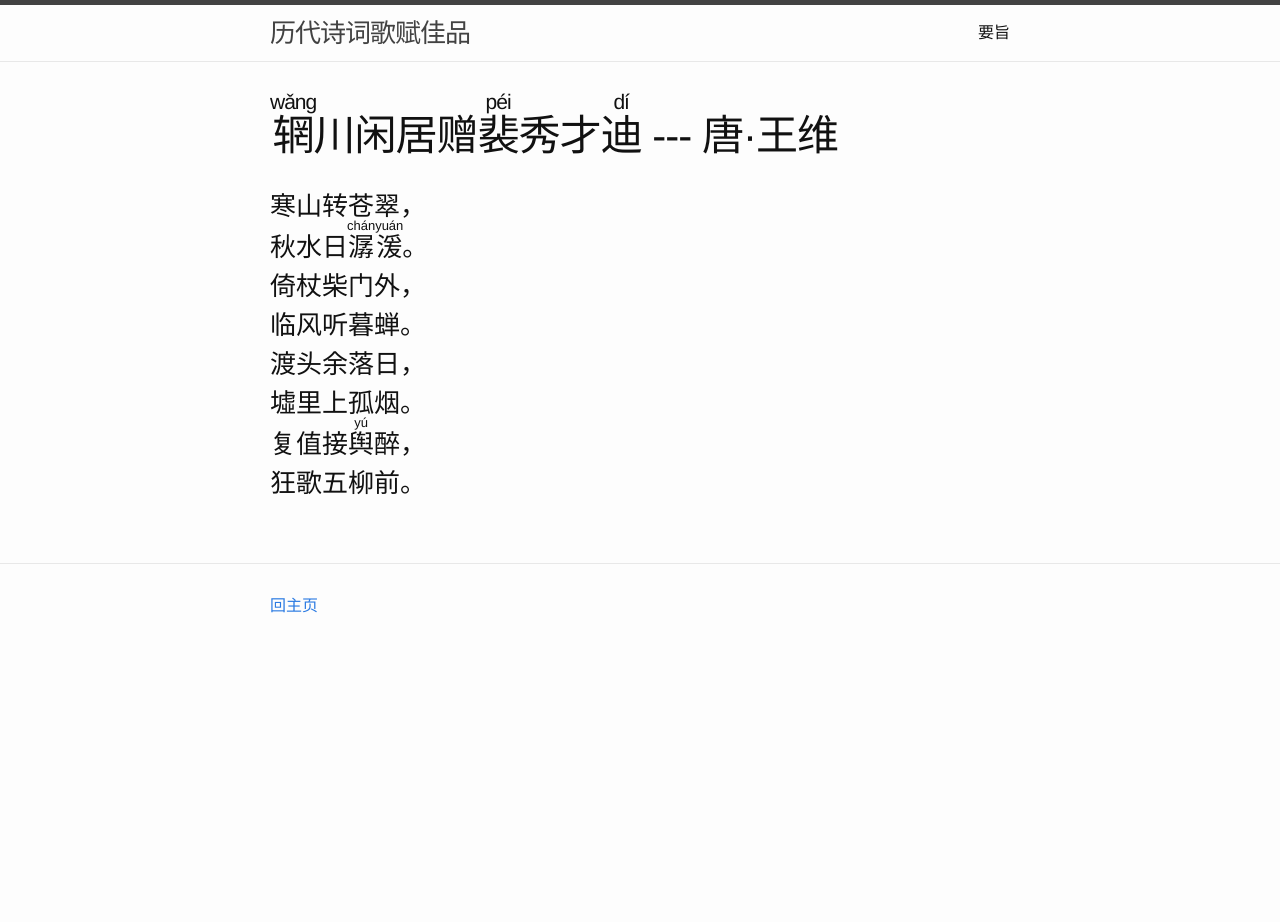
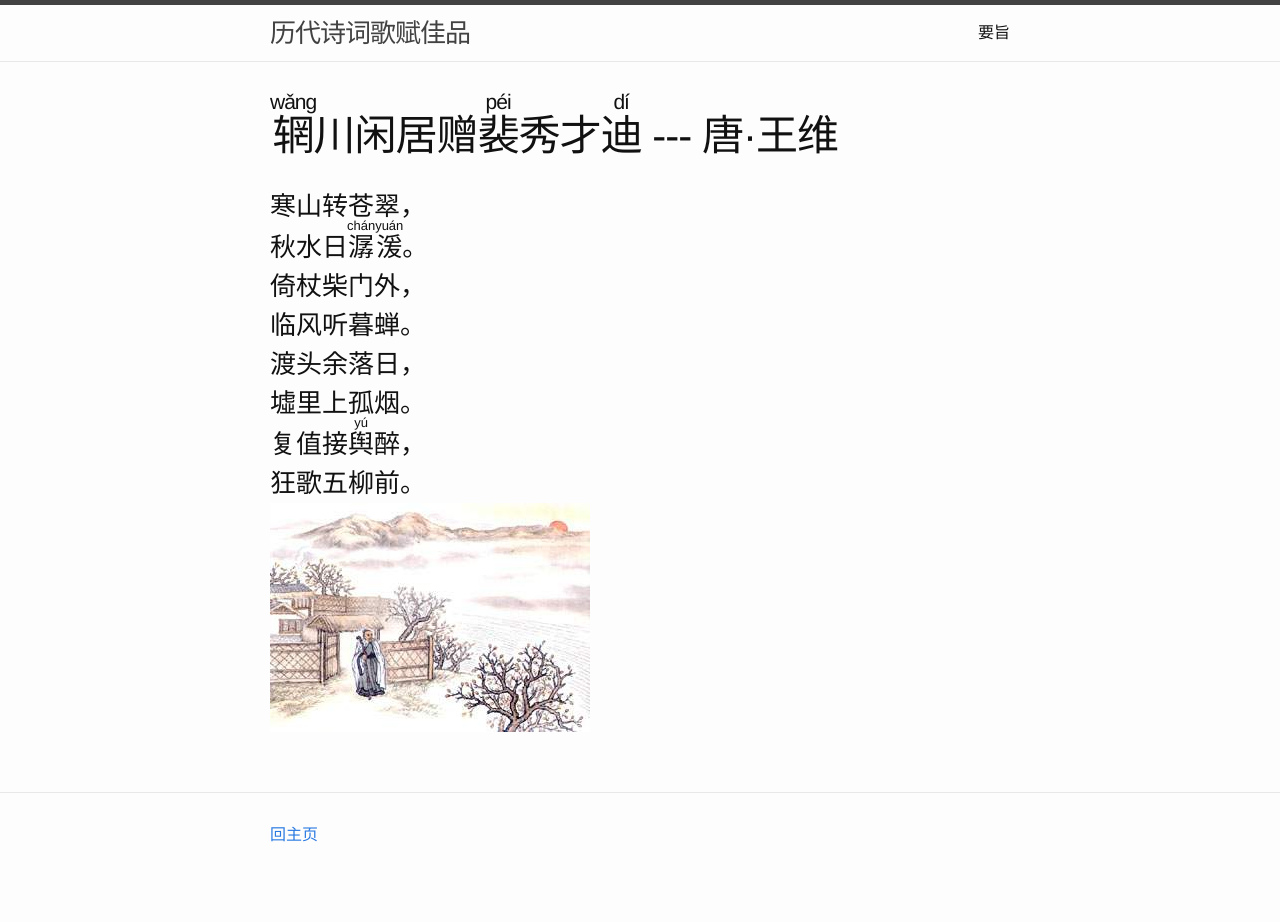
Before and after one commit to jixizh/christams-recipes, a Jekyll site: the page built from _posts/2015-08-03-wangwei-1.md, in a window 1280 px wide. Built offline with Jekyll 4.4.1, drawn with Linux system fonts in a browser that asks for light colours; Markdown is read by kramdown in place of the engine named in the settings; before the commit the page ends 900 px from its top, so only the background shows below that.

Commit message:
gh_caocao_08/08/2015_6

```diff
--- a/_posts/2015-08-03-wangwei-1.md
+++ b/_posts/2015-08-03-wangwei-1.md
@@ -12,3 +12,4 @@ categories: jekyll update
 墟里上孤烟。
 复值接<ruby>舆<rt>yú</rt></ruby>醉，
 狂歌五柳前。
+![wangwei]({{ site.url }}/image/hanshan.jpg)
```
Also changed, not shown: image/hanshan.jpg (added).
